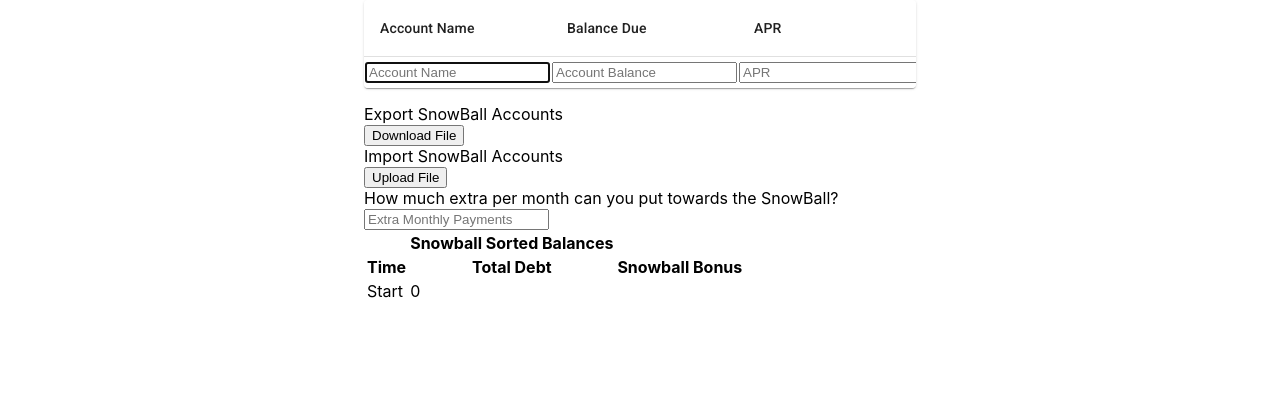
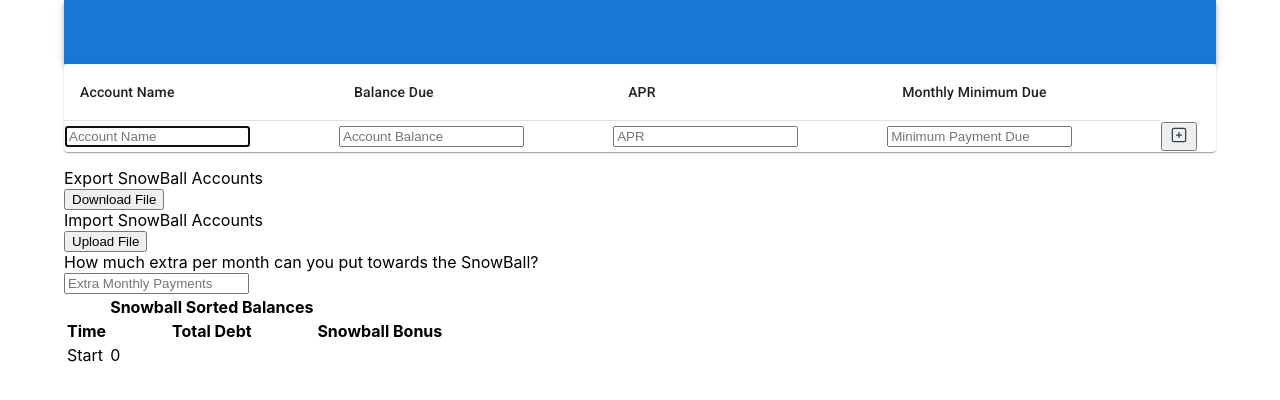
Before and after one commit to chase-skibeness/snowball, a React (Create React App) app: page / in a window 1280 px wide. Shown: the top 400 px of the page. Built offline with nearby package versions, Linux system fonts and the light colour scheme.

Commit message:
fixed size and appbar

```diff
--- a/src/App.js
+++ b/src/App.js
@@ -1,4 +1,4 @@
-import { Container } from "@mui/material";
+import { AppBar, Container, Toolbar } from "@mui/material";
 import { useState, useEffect } from "react";
 import AccountsDisplay from "./AccountsDisplay/AccountsDisplay";
 import SnowBallDisplay from "./SnowBallDisplay/SnowBallDisplay";
@@ -14,7 +14,12 @@ function App() {
   }, [accounts]);
 
   return (
-    <Container maxWidth="sm">
+    <Container maxWidth="lg">
+      <AppBar position="static">
+        <Toolbar>
+
+        </Toolbar>
+      </AppBar>
       <AccountsDisplay accounts={accounts} updateAccounts={updateAccounts} />
       <SnowBallDisplay accounts={accounts} />
     </Container>
```
